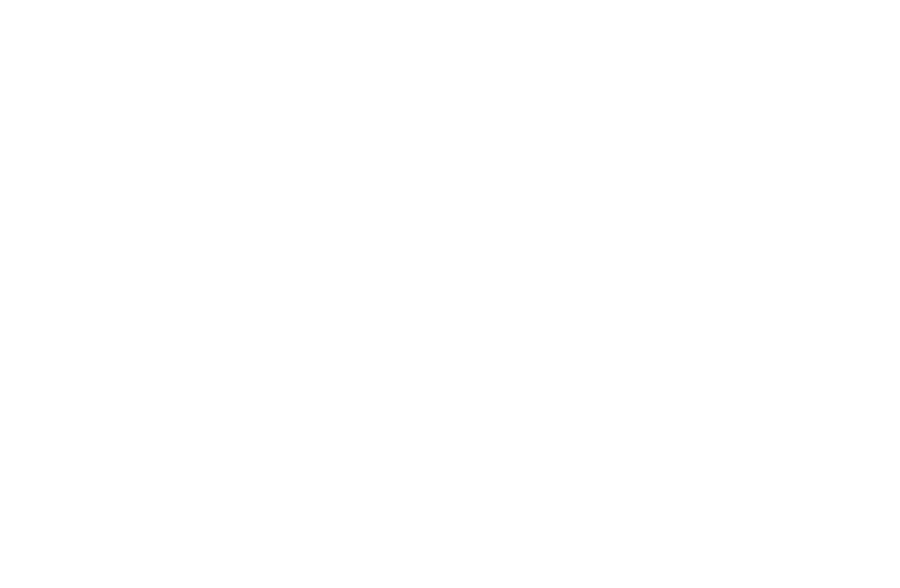
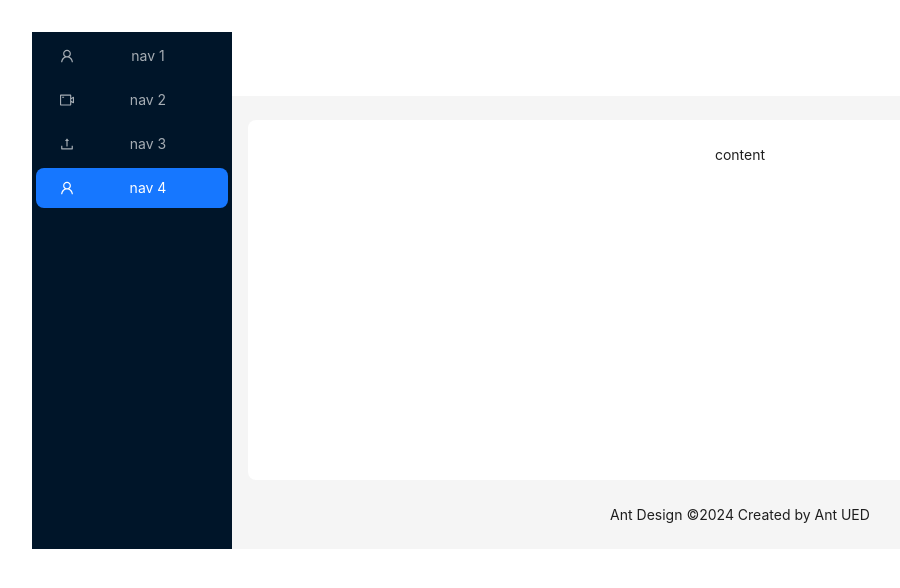
Before and after one commit to IT-group-FACEF/Hackthon-Front, a React (Vite) app: page /dashboard in a window 1280 px wide. Before the commit this address had no page. Shown: the top 588 px of the page, without its empty margins (0-900 px from the left). Built offline with nearby package versions, Linux system fonts and the light colour scheme.

Commit message:
Criação da requisição do login

```diff
--- a/src/components/Form.jsx
+++ b/src/components/Form.jsx
@@ -1,9 +1,20 @@
 import React from "react";
 import { LockOutlined, UserOutlined } from "@ant-design/icons";
 import { Button, Checkbox, Form, Input, Flex } from "antd";
+import { login } from "../utils/auth";
+import { useNavigate } from "react-router-dom";
+
 const App = () => {
-  const onFinish = (values) => {
-    console.log("Received values of form: ", values);
+  const navigate = useNavigate();
+
+  const onFinish = async (values) => {
+    try {
+      const data = await login(values);
+      console.log('login bem-sucedido:', data);
+      navigate("/dashboard");
+    } catch (error) {
+      console.error('erro ao tentar fazer login:', error.message);
+    }
   };
   return (
     <Form
@@ -36,11 +47,7 @@ const App = () => {
           },
         ]}
       >
-        <Input
-          prefix={<LockOutlined />}
-          type="password"
-          placeholder="Senha"
-        />
+        <Input prefix={<LockOutlined />} type="password" placeholder="Senha" />
       </Form.Item>
       <Form.Item>
         <Flex justify="space-between" align="center">
@@ -55,7 +62,9 @@ const App = () => {
         <Button block type="primary" htmlType="submit">
           Entrar
         </Button>
-        ou <a href="">Registre-se Agora!</a>
+        <a style={{ display: "block", marginTop: "10px" }} href="">
+          Registre-se Agora!
+        </a>
       </Form.Item>
     </Form>
   );
--- a/src/pages/Auth/Login.jsx
+++ b/src/pages/Auth/Login.jsx
@@ -1,35 +1,11 @@
-import { useState } from "react";
-import { api } from "../../utils/api";
 import App from "../../components/Form";
 
 function Login() {
-  const [user, setUser] = useState("");
-  const [password, setPassoword] = useState("");
-  const [confirmarSenha, setCofirmarSenha] = useState("");
-
-  //   const handleLoginSubmit = async (e) => {
-  //     e.preventDefault();
-  //     try {
-  //       const response = await api.post("/auth/login", {
-  //         user,
-  //         password,
-  //       });
-  //       if (response.status >= 200 && response.status < 300) {
-  //         Navigate("/Home");
-  //       } else {
-  //         console.error("Falha no login", response.statusText);
-  //       }
-  //     } catch (error) {
-  //       console.error("Erro ao enviar os dadoss: ", error);
-  //     }
-  //     console.log("User: ", user);
-  //     console.log("Password: ", password);
-  //   };
 
   return (
-    <section className="flex justify-center items-center">
+    <section className="flex justify-center items-center min-h-[85vh]">
       <div>
-        <div>Entrar</div>
+        <div className="mb-20">Entrar</div>
         <App />
       </div>
     </section>
--- /dev/null
+++ b/src/pages/interface/Dashboard.jsx
@@ -0,0 +1,65 @@
+import React from 'react';
+import { UploadOutlined, UserOutlined, VideoCameraOutlined } from '@ant-design/icons';
+import { Layout, Menu, theme } from 'antd';
+const { Header, Content, Footer, Sider } = Layout;
+const items = [UserOutlined, VideoCameraOutlined, UploadOutlined, UserOutlined].map(
+  (icon, index) => ({
+    key: String(index + 1),
+    icon: React.createElement(icon),
+    label: `nav ${index + 1}`,
+  }),
+);
+const App = () => {
+  const {
+    token: { colorBgContainer, borderRadiusLG },
+  } = theme.useToken();
+  return (
+    <Layout>
+      <Sider
+        breakpoint="lg"
+        collapsedWidth="0"
+        onBreakpoint={(broken) => {
+          console.log(broken);
+        }}
+        onCollapse={(collapsed, type) => {
+          console.log(collapsed, type);
+        }}
+      >
+        <div className="demo-logo-vertical" />
+        <Menu theme="dark" mode="inline" defaultSelectedKeys={['4']} items={items} />
+      </Sider>
+      <Layout>
+        <Header
+          style={{
+            padding: 0,
+            background: colorBgContainer,
+          }}
+        />
+        <Content
+          style={{
+            margin: '24px 16px 0',
+          }}
+        >
+          <div
+            style={{
+              padding: 24,
+              minHeight: 360,
+              background: colorBgContainer,
+              borderRadius: borderRadiusLG,
+            }}
+          >
+            content
+          </div>
+        </Content>
+        <Footer
+          style={{
+            textAlign: 'center',
+          }}
+        >
+          Ant Design ©{new Date().getFullYear()} Created by Ant UED
+        </Footer>
+      </Layout>
+    </Layout>
+  );
+};
+export default App;
--- a/src/routes/AppRoutes.jsx
+++ b/src/routes/AppRoutes.jsx
@@ -1,6 +1,7 @@
 import { BrowserRouter as Router, Routes, Route } from "react-router-dom";
 import Login from "../pages/Auth/Login";
 import Home from "../pages/Home/Home";
+import Dashboard from "../pages/interface/Dashboard";
 
 function AppRoutes() {
   return (
@@ -8,7 +9,7 @@ function AppRoutes() {
       <Routes>
         <Route path="/" element={<Home />}></Route>
         <Route path="/login" element={<Login />}></Route>
-        {/* <Route path="/"></Route> */}
+        <Route path="/dashboard" element={<Dashboard />}></Route>
       </Routes>
     </Router>
   );
--- /dev/null
+++ b/src/utils/auth.jsx
@@ -0,0 +1,11 @@
+import { api } from './api';
+
+export const login = async (credentials) => {
+  try {
+    const response = await api.post('/login', credentials);
+    return response.data;
+  } catch (error) {
+    console.error('Erro no login:', error);
+    throw error;
+  }
+};
```
